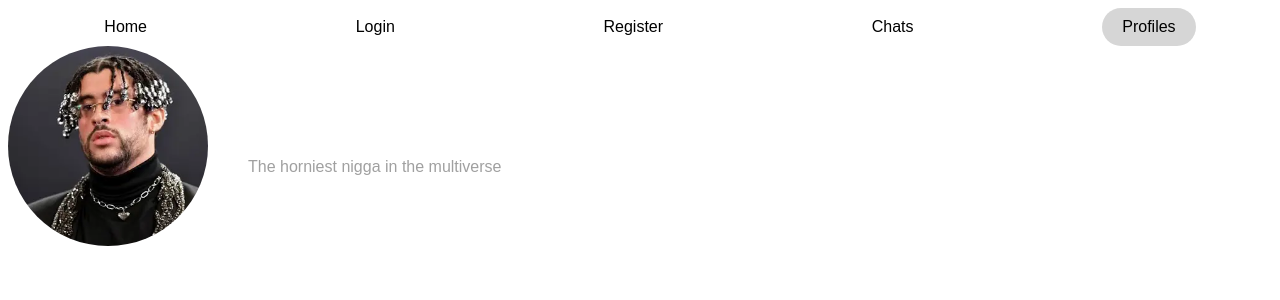
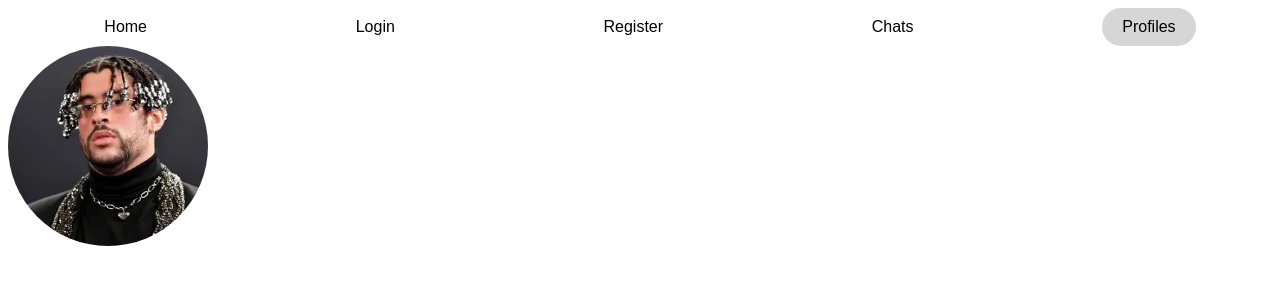
Before and after one commit to Stefan-Comandant/chat-app, a SvelteKit app in the folder frontend/: page /profiles/1 in a window 1280 px wide. Shown: the top 300 px of the page. Built offline with nearby package versions, Linux system fonts and the light colour scheme; no server answers.

Commit message:
Removed static about from profile displays

```diff
--- a/frontend/src/routes/profiles/+page.svelte
+++ b/frontend/src/routes/profiles/+page.svelte
@@ -28,8 +28,7 @@
 				<img src={imgAddress} alt="Pfp" />
 				<div>
 					<div>{profile.username}</div>
-					<span>The horniest nigga</span>
-					<!-- <span>{profile.about}</span> -->
+					<span>{profile.about}</span>
 				</div>
 			</a>
 		</div>
--- a/frontend/src/routes/profiles/[id]/+page.svelte
+++ b/frontend/src/routes/profiles/[id]/+page.svelte
@@ -45,8 +45,7 @@
 	<img src={imgAddress} alt="Pfp" />
 	<div>
 		<div>{profile.username}</div>
-		<span>The horniest nigga in the multiverse</span>
-		<!-- <p>{profile.about}</p> -->
+		<span>{profile.about}</span>
 	</div>
 </div>
 
```
